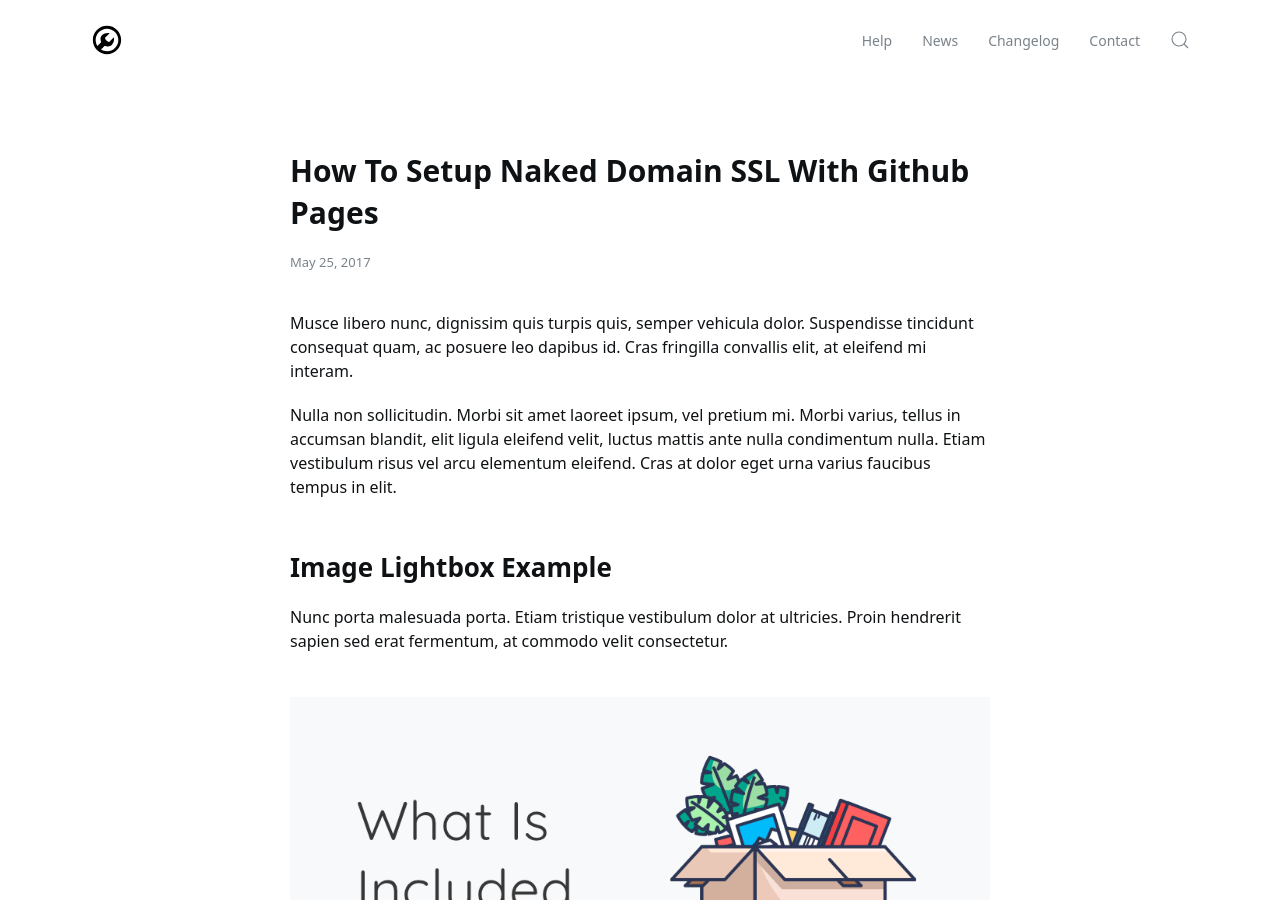
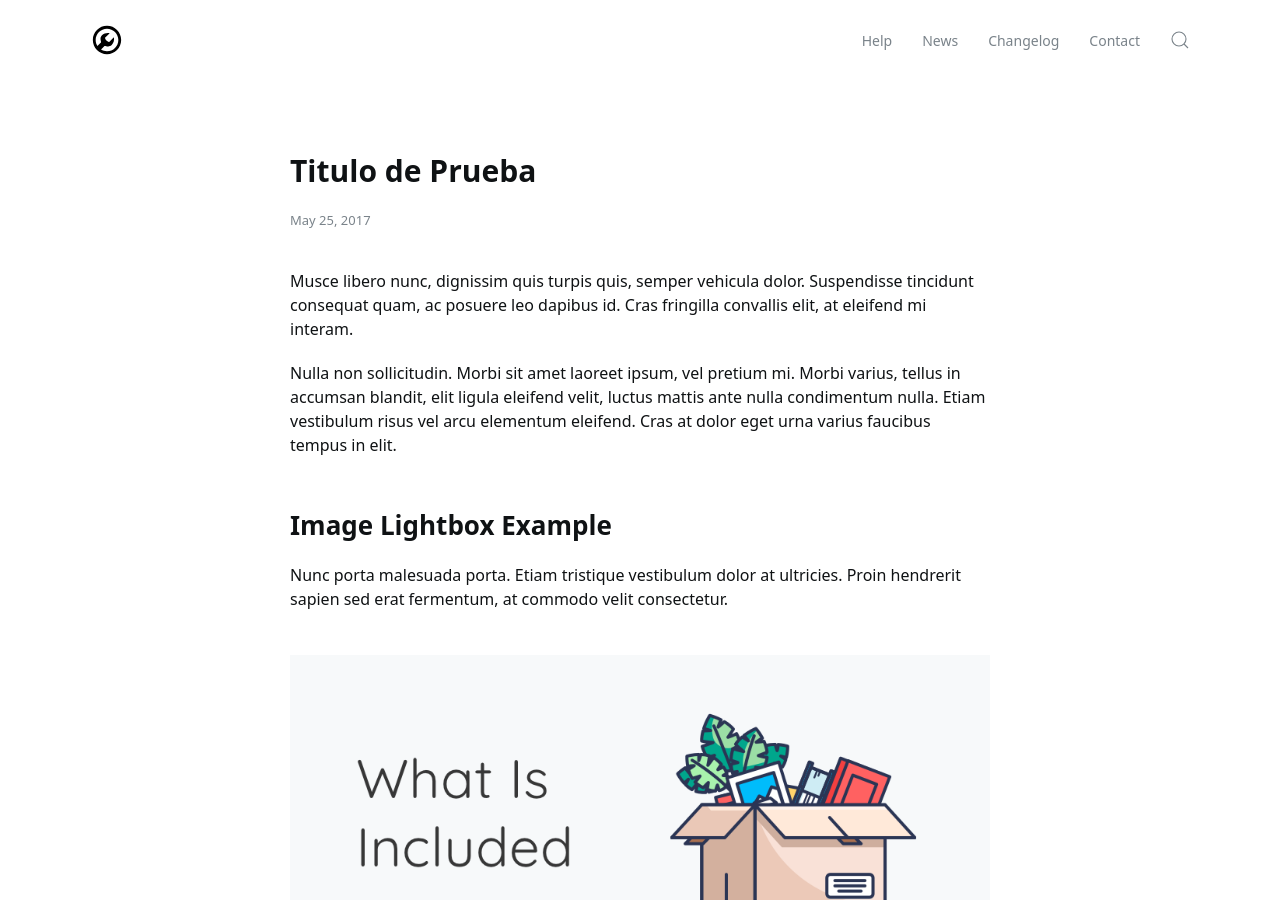
Before and after one commit to jelmii/jelmii.github.io, a Jekyll site: the page built from _posts/2017-05-25-post.md, in a window 1280 px wide and 900 px high. Built offline with Jekyll 4.4.1, drawn with Linux system fonts in a browser that asks for light colours.

Commit message:
Update 2017-05-25-post.md

```diff
--- a/_posts/2017-05-25-post.md
+++ b/_posts/2017-05-25-post.md
@@ -1,6 +1,6 @@
 ---
 layout: post
-title: How To Setup Naked Domain SSL With Github Pages
+title: Titulo de Prueba
 categories: [Getting Started, Troubleshooting]
 author: John Black
 ---
```
